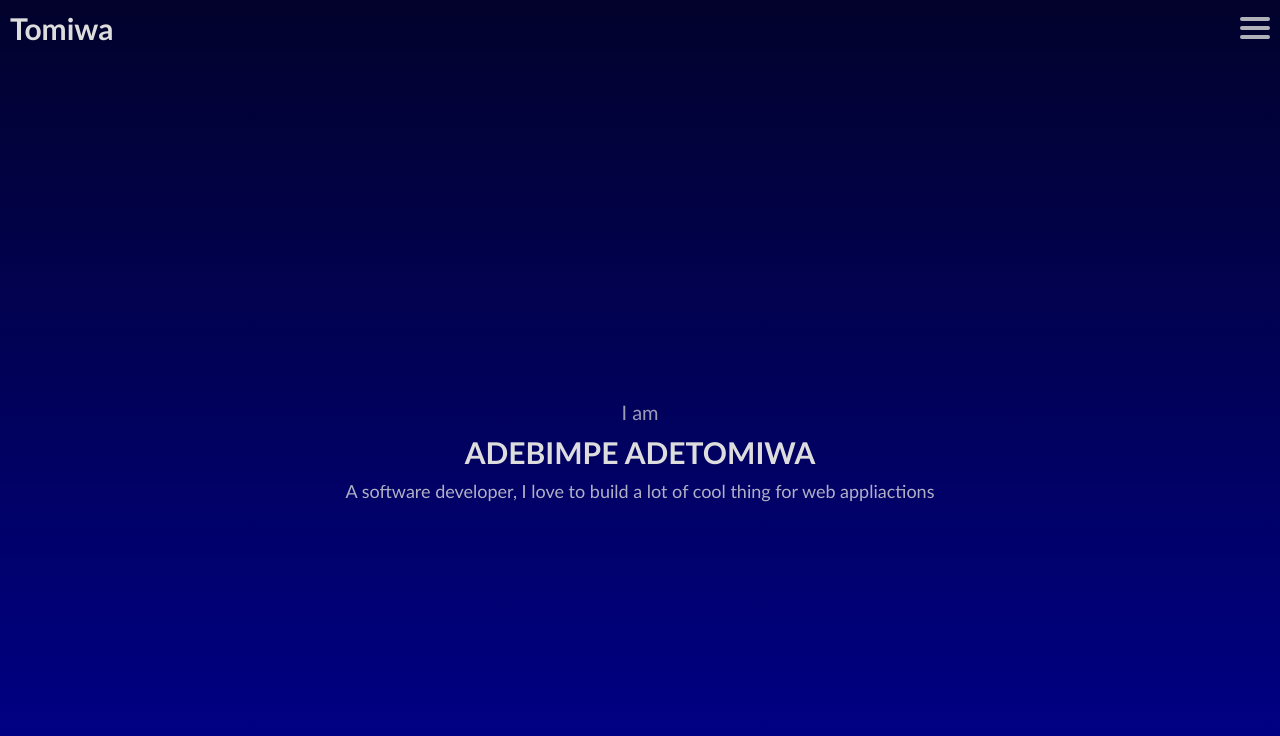
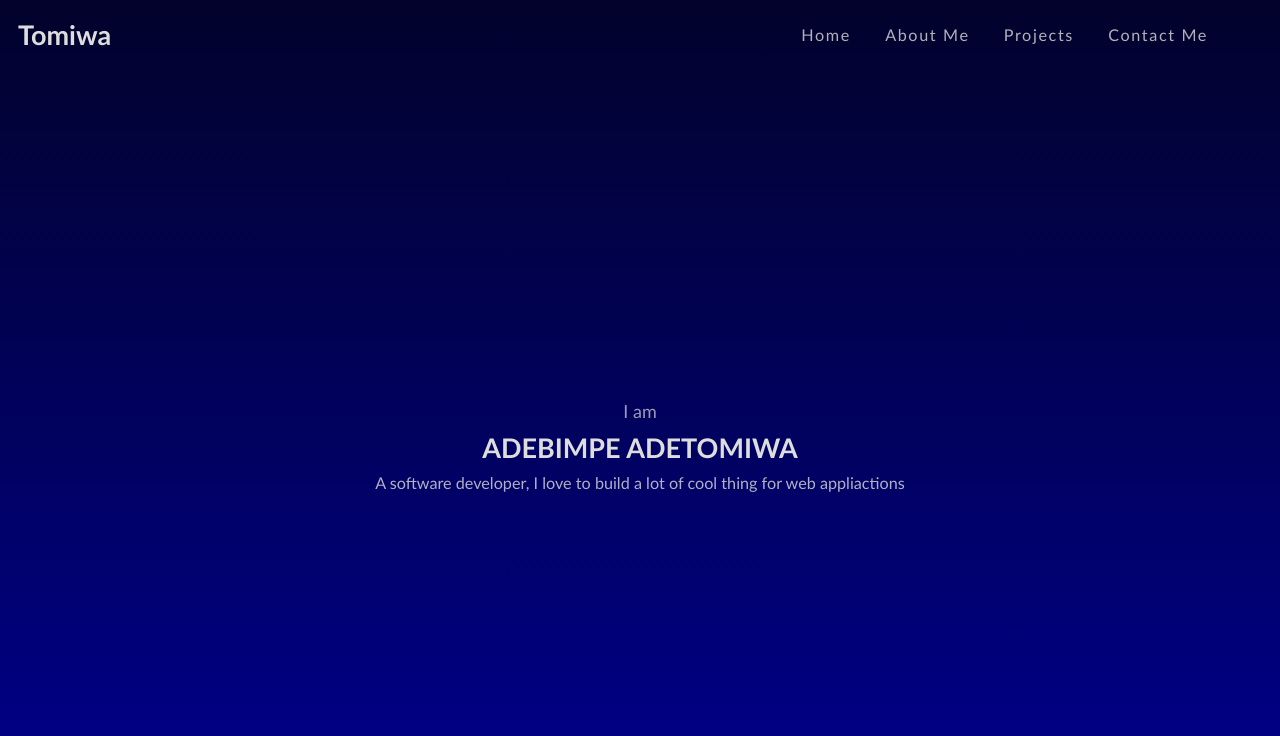
Before and after one commit to zapapp3/zapapp3.github.io, a plain HTML site: page index.html in a window 1280 px wide. Drawn offline with Linux system fonts and the light colour scheme.

Commit message:
make changes to the nav-bar

```diff
--- a/js/app.js
+++ b/js/app.js
@@ -10,6 +10,7 @@ class Nav {
     init() {
         this.hamburger.addEventListener('click', (event) => {
             this.nav.classList.toggle('active');
+            this.hamburger.classList.toggle('active');
         });
     }
 }
--- a/scss/_reset.scss
+++ b/scss/_reset.scss
@@ -17,10 +17,10 @@ html {
         font-size: 16px;
     }
     @include screen(lg) {
-        font-size: 18px;
+        font-size: 17px;
     }
     @include screen(xl) {
-        font-size: 20px;
+        font-size: 18px;
     }
 }
 
--- a/scss/style.scss
+++ b/scss/style.scss
@@ -7,7 +7,7 @@
     color: $color;
 
     & > * {
-        padding: 0.5em;
+        padding: 1em;
     }
 }
 
@@ -44,8 +44,17 @@
             overflow: hidden;
             transition: 200ms;
 
+            @include screen(md) {
+                position: static;
+                width: 100%;
+                height: 100%;
+                padding-right: 3rem;
+            }
+
             &.active {
                 height: 13rem;
+                margin-top: 1rem;
+                // background-color: red;
             }
 
             ul {
@@ -59,9 +68,14 @@
                 align-items: flex-end;
                 list-style: none;
 
+                @include screen(md) {
+                    flex-direction: row;
+                }
+
                 li {
                     opacity: 0.8;
                     transition: all 200ms;
+                    font-size: 0.9rem;
 
                     &:hover {
                         opacity: 1;
@@ -70,6 +84,10 @@
                     a {
                         text-decoration: none;
                         color: $color;
+
+                        @include screen(md) {
+                            letter-spacing: 0.09rem;
+                        }
                     }
                 }
             }
@@ -83,11 +101,19 @@
             transition: 200ms;
             // background-color: green;
 
+            position: relative;
+            width: 2.5rem;
+            height: 2.5rem;
+            border-radius: 50%;
+            @include screen(md) {
+                display: none;
+            }
+
             &.active {
-                position: relative;
-                width: 2.5rem;
-                height: 2.5rem;
-                border-radius: 50%;
+                // position: relative;
+                // width: 2.5rem;
+                // height: 2.5rem;
+                // border-radius: 50%;
 
                 @include flex-center;
 
```
Also changed, not shown: css/style.css, 1 other file.
